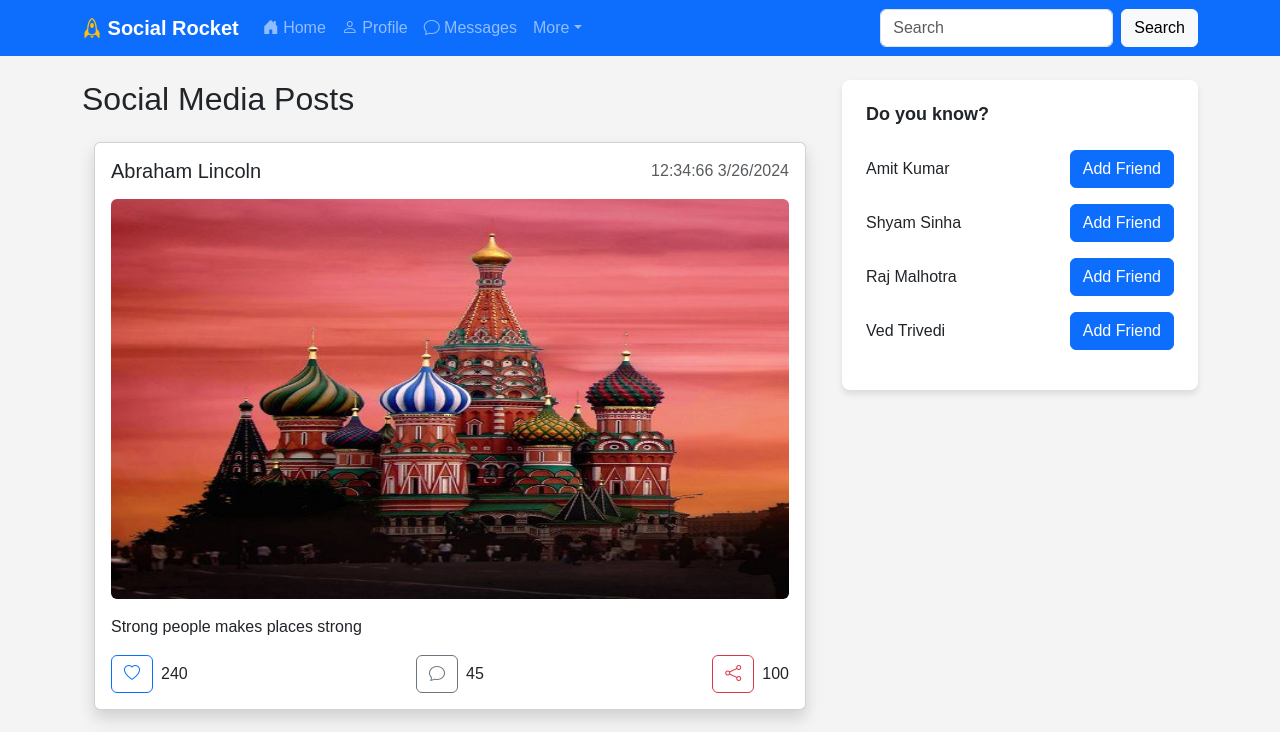
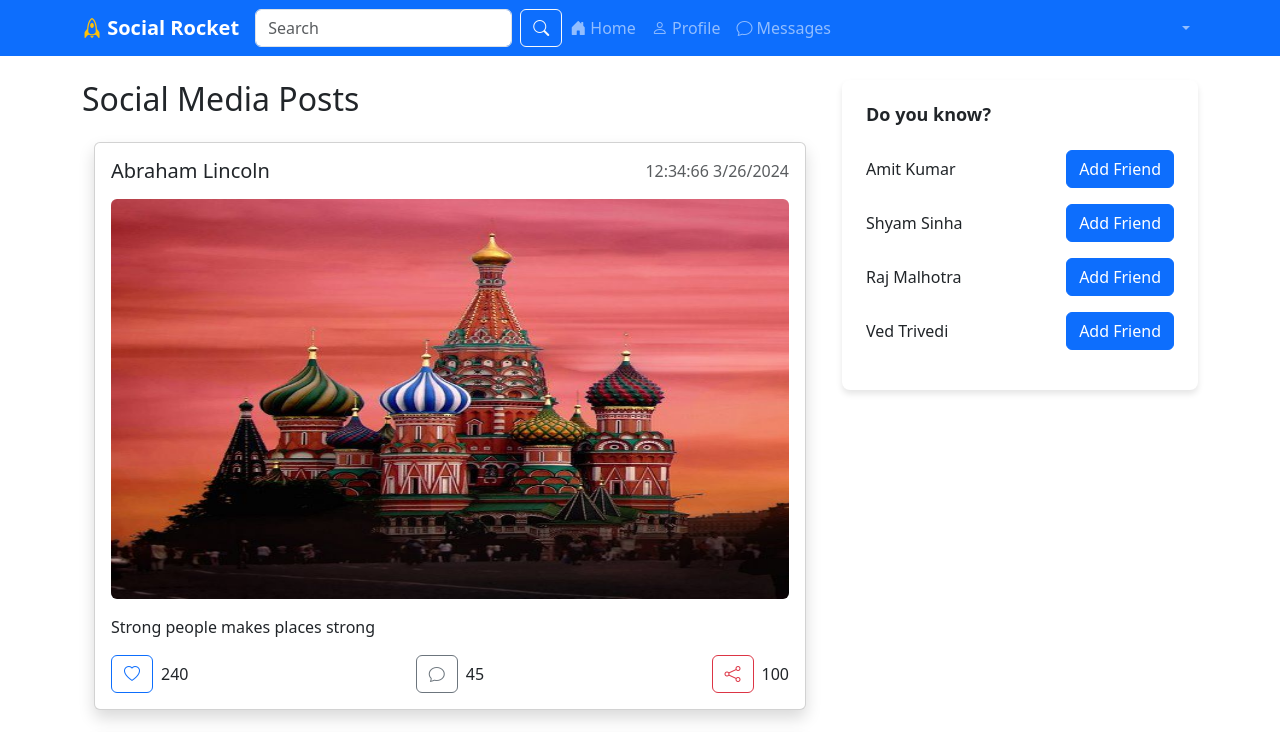
Before and after one commit to anandspaces/baba, a React (Create React App) app: page / in a window 1280 px wide. Shown: the top 732 px of the page. Built offline with nearby package versions, Linux system fonts and the light colour scheme; no server answers.

Commit message:
modified navigation responsivenes

```diff
--- a/src/App.js
+++ b/src/App.js
@@ -1,7 +1,4 @@
-import 'bootstrap/dist/css/bootstrap.min.css';
-import 'bootstrap-icons/font/bootstrap-icons.css';
 import { BrowserRouter as Router, Routes, Route } from 'react-router-dom';
-
 import Footer from './components/Footer';
 import Navigation from './components/Navigation';
 import Navigation2 from './components/Navigation2';
--- a/src/components/navigation.js
+++ b/src/components/navigation.js
@@ -3,21 +3,30 @@ import { Link } from 'react-router-dom';
 
 export default function Navigation() {
     const [isOpen, setIsOpen] = useState(false);
+    const [navOpen, setNavOpen] = useState(false);
 
     const toggleDropdown = () => {
         setIsOpen(!isOpen);
     };
 
+    const toggleNavbar = () => {
+        setNavOpen(!navOpen);
+    };
+
     return (
         <nav className="navbar navbar-expand-lg navbar-dark bg-primary">
             <div className="container">
-            <a className="navbar-brand" href="#social">
+                <Link className="navbar-brand" to="/">
                     <i className="bi bi-rocket text-warning"></i> Social Rocket
-            </a>
-            <button className="navbar-toggler" type="button" data-bs-toggle="collapse" data-bs-target="#navbarSupportedContent" aria-controls="navbarSupportedContent" aria-expanded="false" aria-label="Toggle navigation">
+                </Link>
+                <form className="d-flex">
+                    <input className="form-control me-2" type="search" placeholder="Search" aria-label="Search" />
+                    <button className="btn btn-outline-light" type="submit"><i class="bi bi-search"></i></button>
+                </form>
+                <button className="navbar-toggler" type="button" onClick={toggleNavbar}>
                     <span className="navbar-toggler-icon"></span>
                 </button>
-            <div className="collapse navbar-collapse" id="navbarSupportedContent">
+                <div className={`collapse navbar-collapse${navOpen ? " show" : ""}`}>
                     <ul className="navbar-nav me-auto mb-2 mb-lg-0">
                         <li className="nav-item">
                             <Link className="nav-link" to="/">
@@ -34,21 +43,20 @@ export default function Navigation() {
                                 <i className="bi bi-chat"></i> Messages
                             </Link>
                         </li>
+                    </ul>
+
+                    <ul className="navbar-nav">
                         <li className="nav-item dropdown">
-                        <button className="nav-link dropdown-toggle" onClick={toggleDropdown} aria-expanded={isOpen ? "true" : "false"}>
-                            More
+                            <button className="nav-link dropdown-toggle" onClick={toggleDropdown}>
+
                             </button>
-                        <ul className={`dropdown-menu${isOpen ? " show" : ""}`} aria-labelledby="navbarDropdown">
+                            <ul className={`dropdown-menu${isOpen ? " show" : ""}`}>
                                 <li><button className="dropdown-item">Settings</button></li>
                                 <li><button className="dropdown-item">Help</button></li>
                                 <li><button className="dropdown-item">Logout</button></li>
                             </ul>
                         </li>
                     </ul>
-                <form className="d-flex ms-auto">
-                    <input className="form-control me-2" type="search" placeholder="Search" aria-label="Search" />
-                    <button className="btn btn-outline-disabled btn-light" type="submit">Search</button>
-                </form>
                 </div>
             </div>
         </nav>
--- a/src/index.js
+++ b/src/index.js
@@ -3,6 +3,8 @@ import ReactDOM from 'react-dom/client';
 import './index.css';
 import App from './App';
 import reportWebVitals from './reportWebVitals';
+import 'bootstrap/dist/css/bootstrap.min.css';
+import 'bootstrap-icons/font/bootstrap-icons.css';
 
 const root = ReactDOM.createRoot(document.getElementById('root'));
 root.render(
```
Lines whose indentation alone changed are shown as unchanged.
